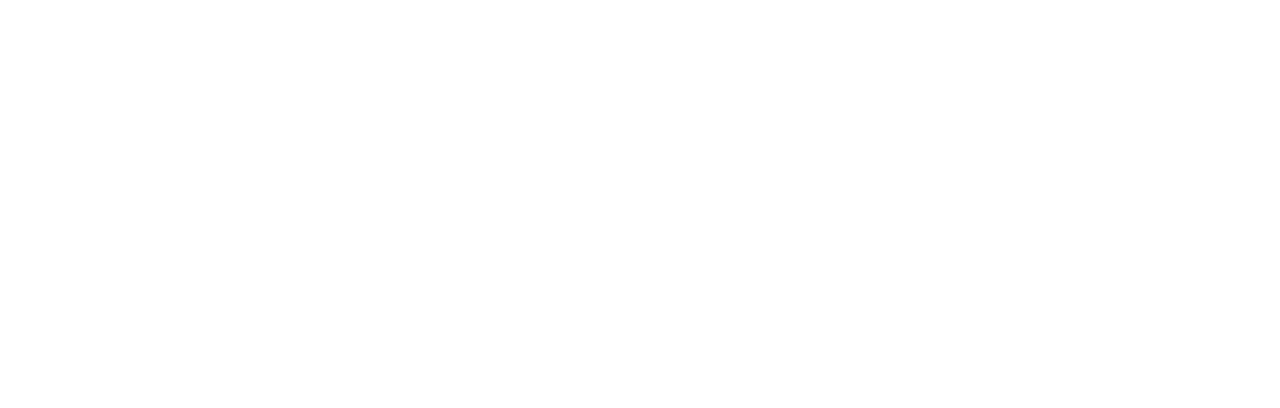
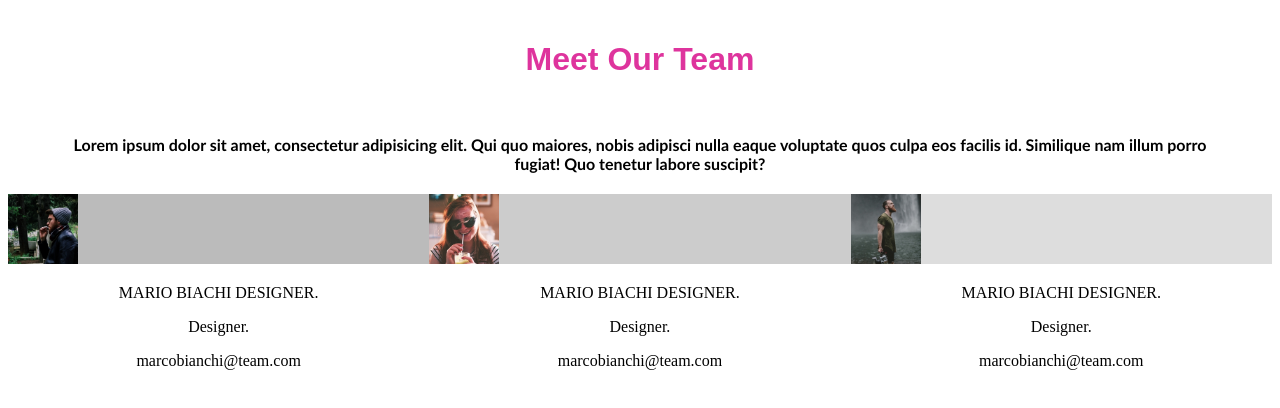
Before and after one commit to Dome1992/html-css-float-cards, a plain HTML site: page index.html in a window 1280 px wide. Drawn offline with Linux system fonts and the light colour scheme.

Commit message:
inserito tre immagini

```diff
--- a/index.html
+++ b/index.html
@@ -4,8 +4,47 @@
     <meta charset="UTF-8">
     <meta name="viewport" content="width=device-width, initial-scale=1.0">
     <title>Document</title>
+    <link rel="stylesheet" href="style.css">
 </head>
 <body>
+    <header>
+        <h1>Meet Our Team</h1>
+        <h4>Lorem ipsum dolor sit amet, consectetur adipisicing elit. Qui quo maiores, nobis adipisci nulla eaque voluptate quos culpa eos facilis id. Similique nam illum porro fugiat! Quo tenetur labore suscipit?</h4>
+    </header>
+    <main>
+        <div class="clearfix">
+            <div class="box" style="background-color:#bbb">
+                <img src="img/male1.png" alt="">
+                <p>MARIO BIACHI DESIGNER.</p>
+                <p> Designer.</p>
+                <p>marcobianchi@team.com</p>
+            </div>
+            <div class="box" style="background-color:#ccc">
+                <img src="img/female1.png" alt="">
+                <p>MARIO BIACHI DESIGNER.</p>
+                <p> Designer.</p>
+                <p>marcobianchi@team.com</p>
+            </div>
+            <div class="box" style="background-color:#ddd">
+                <img src="img/male2.png" alt="">
+                <p>MARIO BIACHI DESIGNER.</p>
+                <p> Designer.</p>
+                <p>marcobianchi@team.com</p>
+            </div>
+          </div>
+
+
+
+
+        <!--<section>
+            <div class="row">
+                <div class="col1">
+                    <img src="img/male1.png" alt="prima immagine">
+
+                </div>
+            </div>
+        </section>
+    </main>
 
 </body>
 </html>
--- a/style.css
+++ b/style.css
@@ -0,0 +1,44 @@
+header{
+    padding: 0px;
+    box-sizing: border-box;
+    width: 90%;
+    margin: auto;
+}
+
+h1{
+    text-align: center;
+    padding-bottom: 35px;
+    padding-top: 20px;
+    color: rgba(216, 17, 140, 0.856);
+    font-family:Arial, Helvetica, sans-serif
+}
+h4{
+    text-align: center;
+    color: black;
+    font-family: 'Trebuchet MS', 'Lucida Sans Unicode', 'Lucida Grande', 'Lucida Sans', Arial, sans-serif;
+}
+
+
+
+* {
+    box-sizing: border-box;
+
+  }
+  img{
+    height: 70px;
+  }
+  .box {
+    float: left;
+    width: 33.33%;
+    height: 70px;
+  }
+
+  .clearfix::after {
+    content: "";
+    clear: both;
+    display: table;
+  }
+  p{
+    text-align:center;
+    ;
+  }
```
